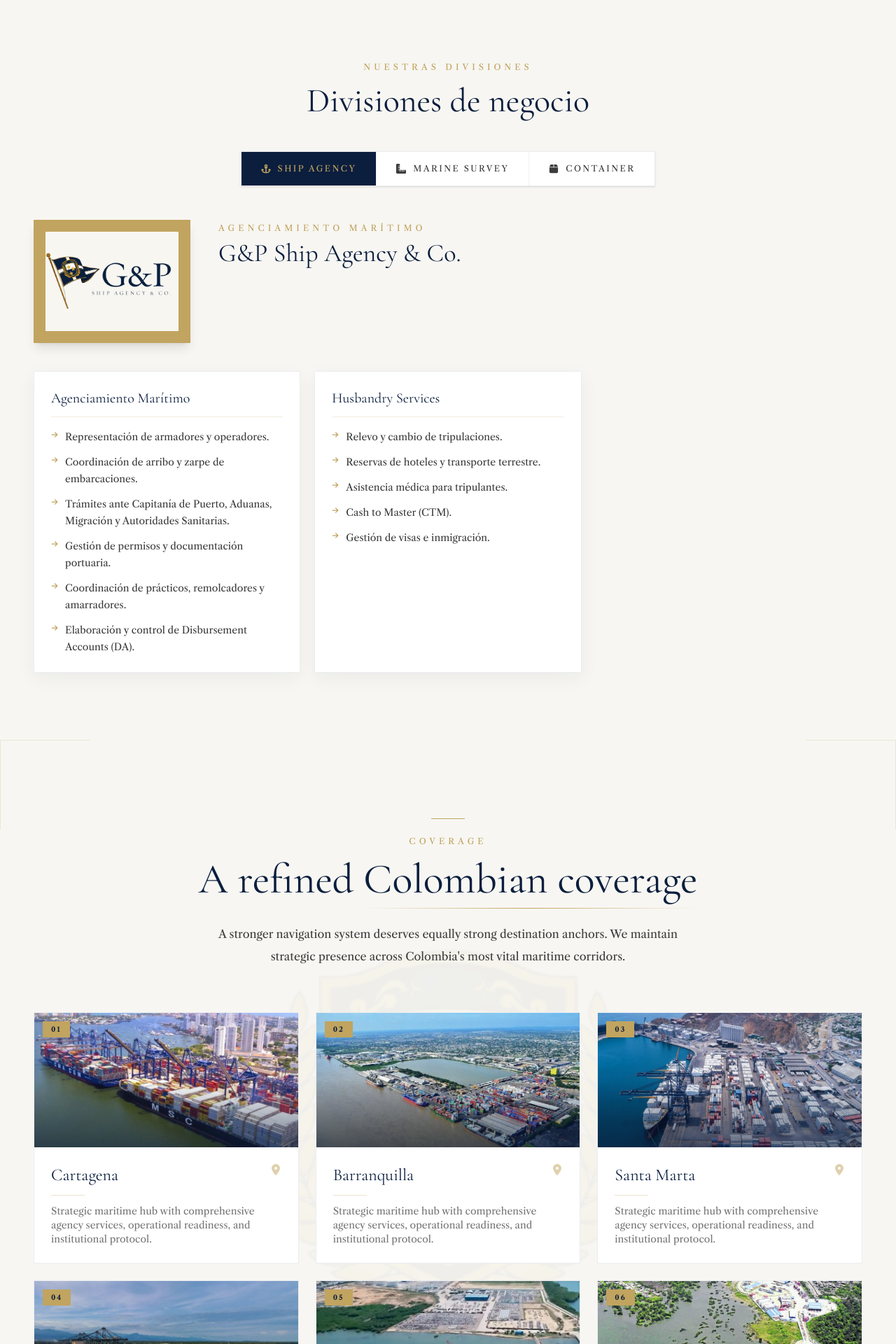
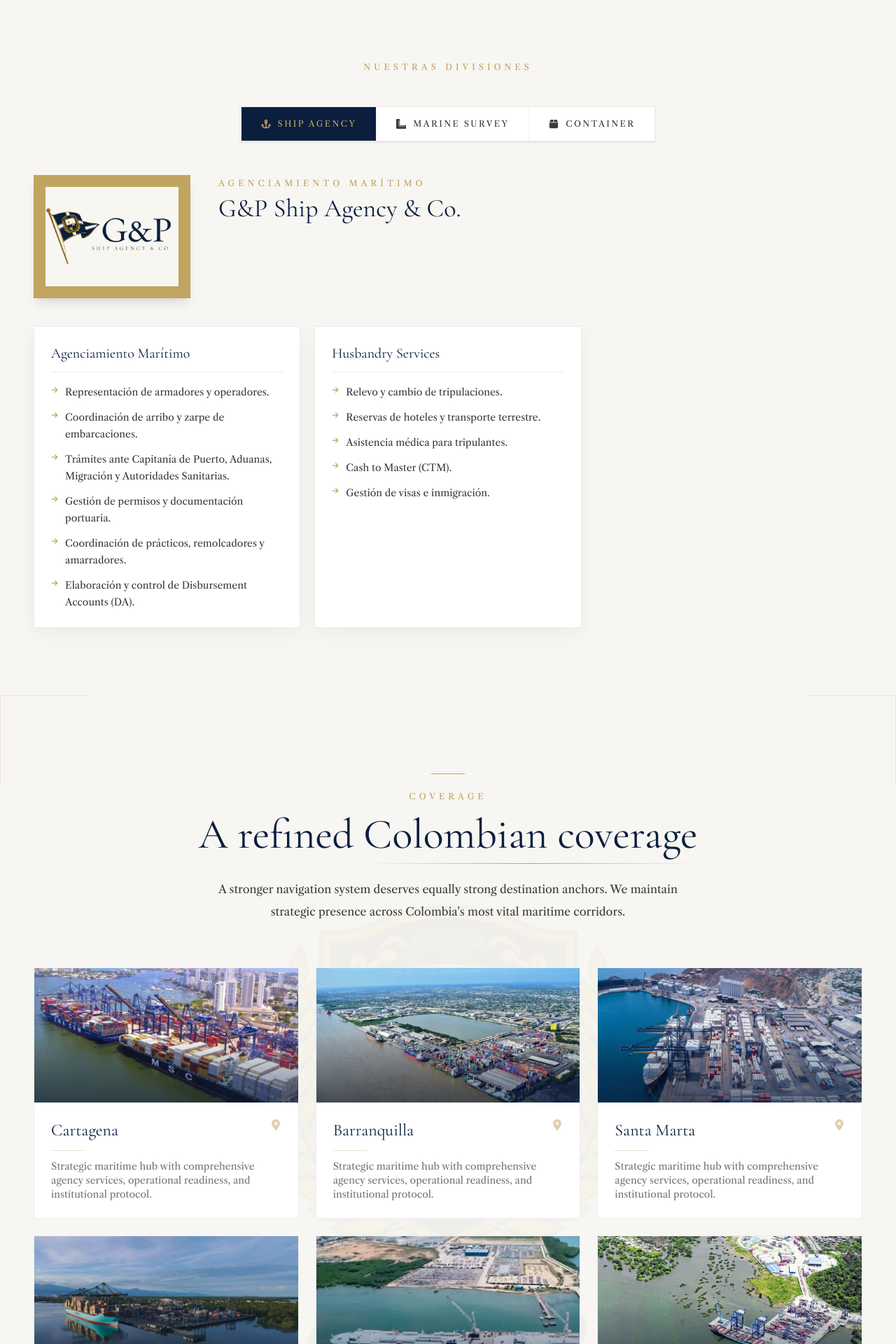
Before and after one commit to GabrielMacs7/gp-updated, a Next.js app: page / in a window 1280 px wide. Shown: the part 1060-2980 px from the top of the page at 70% size. Built offline with nearby package versions, Linux system fonts and the light colour scheme.

Commit message:
enhanced

```diff
--- a/app/components/Services.tsx
+++ b/app/components/Services.tsx
@@ -110,9 +110,7 @@ export function Services() {
           <p className="font-[family-name:var(--font-subtitle)] text-xs uppercase tracking-[0.42em] text-[#c1a45f]">
             {lang === "es" ? "Nuestras Divisiones" : "Our Divisions"}
           </p>
-          <h2 className="mt-4 font-[family-name:var(--font-display)] text-4xl text-balance text-[#0b1e3e] sm:text-5xl">
-            {lang === "es" ? "Divisiones de negocio" : "Business divisions"}
-          </h2>
+
         </div>
 
         {/* Tabs */}
--- a/app/components/coverage.tsx
+++ b/app/components/coverage.tsx
@@ -98,12 +98,7 @@ export function Coverage() {
                   height={600}
                   className="h-full w-full object-cover transition-transform duration-500 group-hover:scale-110"
                 />
-                {/* Port number badge */}
-                <div className="absolute top-3 left-3 z-20 bg-[#c1a45f] px-3 py-1">
-                  <p className="font-[family-name:var(--font-subtitle)] text-[10px] font-bold tracking-[0.2em] text-[#0b1e3e]">
-                    {String(index + 1).padStart(2, '0')}
-                  </p>
-                </div>
+
               </div>
 
               {/* Content */}
```
Also changed, not shown: 1 other file (tests, documents, lock files or other folders).
